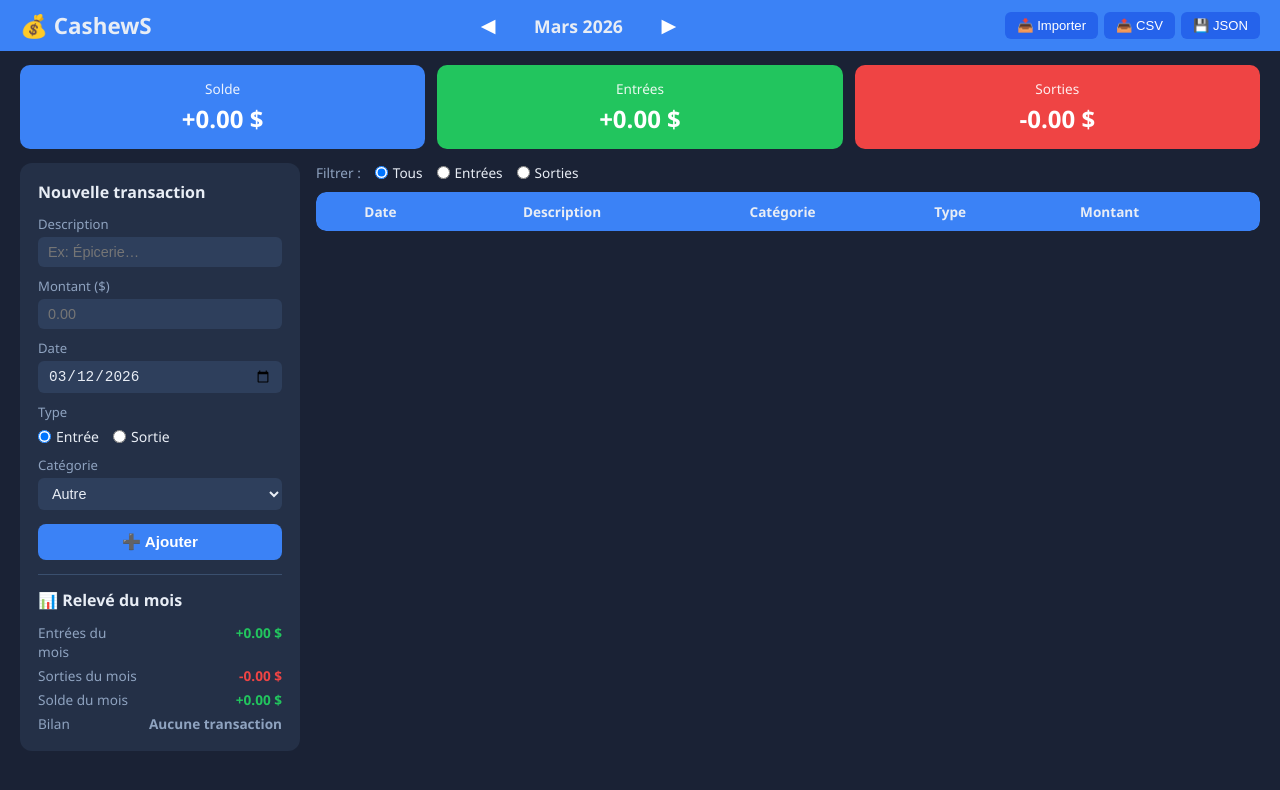
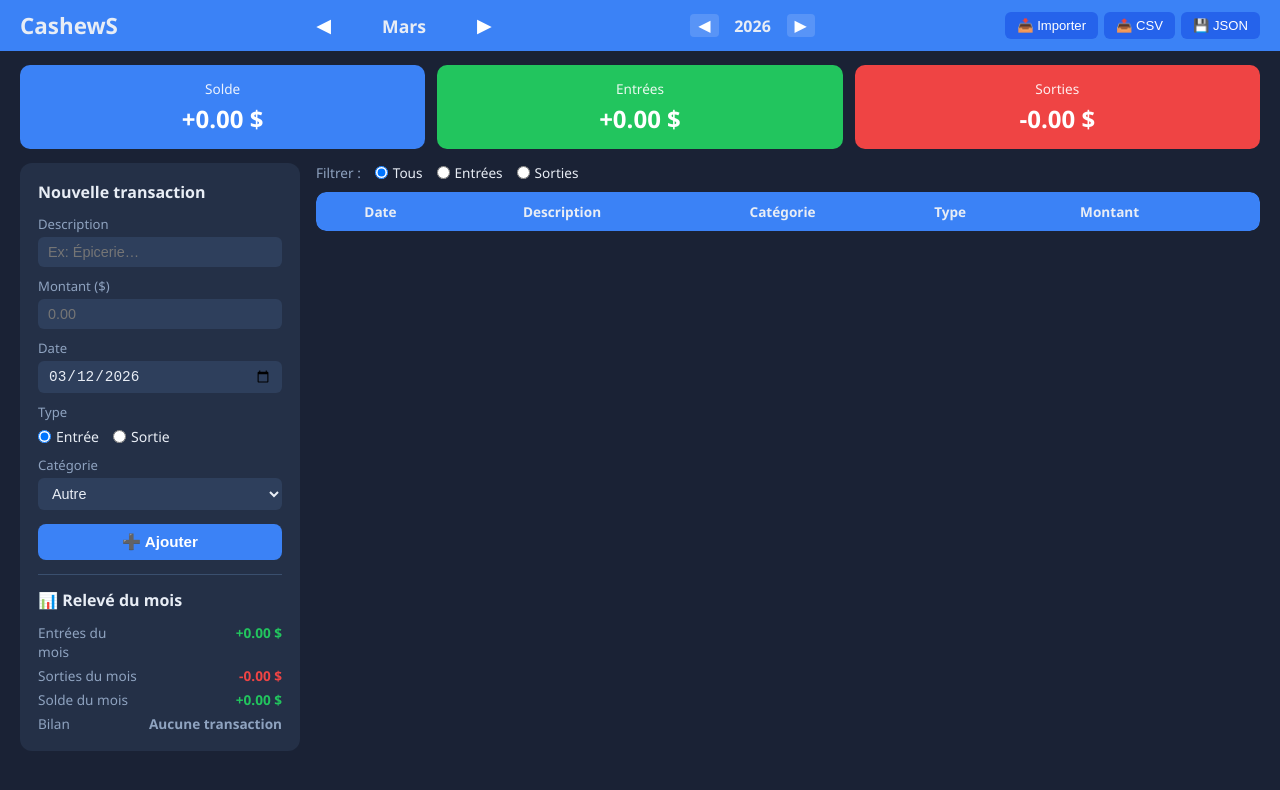
Before and after one commit to DethSpike27/cashews, a plain HTML site: page index.html in a window 1280 px wide. Drawn offline with Linux system fonts and the light colour scheme.

Commit message:
Add files via upload

```diff
--- a/app.js
+++ b/app.js
@@ -15,6 +15,8 @@
   document.getElementById("f-date").value = new Date().toISOString().slice(0,10);
   document.getElementById("btn-prev").addEventListener("click", moisPrecedent);
   document.getElementById("btn-next").addEventListener("click", moisSuivant);
+  document.getElementById("btn-annee-prev").addEventListener("click", anneePrecedente);
+  document.getElementById("btn-annee-next").addEventListener("click", anneeSuivante);
   majNavLabel();
   rafraichir();
   initAutocomplete();
@@ -22,8 +24,8 @@
 
 // ── Navigation mois ───────────────────────────────────────────────────────────
 function majNavLabel() {
-  document.getElementById("lbl-mois").textContent =
-    MOIS_NOMS[moisCourant - 1] + " " + anneeCourante;
+  document.getElementById("lbl-mois").textContent = MOIS_NOMS[moisCourant - 1];
+  document.getElementById("lbl-annee").textContent = anneeCourante;
 }
 function moisPrecedent() {
   if (moisCourant === 1) { moisCourant = 12; anneeCourante--; }
@@ -33,6 +35,16 @@
 function moisSuivant() {
   if (moisCourant === 12) { moisCourant = 1; anneeCourante++; }
   else moisCourant++;
+  majNavLabel(); rafraichir();
+}
+
+// ── Navigation année ──────────────────────────────────────────────────────────
+function anneePrecedente() {
+  anneeCourante--;
+  majNavLabel(); rafraichir();
+}
+function anneeSuivante() {
+  anneeCourante++;
   majNavLabel(); rafraichir();
 }
 
--- a/index.html
+++ b/index.html
@@ -3,17 +3,28 @@
 <head>
   <meta charset="UTF-8">
   <meta name="viewport" content="width=device-width, initial-scale=1.0">
-  <title>💰 CashewS – Gestion Finances</title>
+  <title>CashewS</title>
   <link rel="stylesheet" href="style.css">
+  <!-- Apple Touch Icon (iPad / iPhone Add to Home Screen) -->
+  <link rel="apple-touch-icon" sizes="180x180" href="apple-touch-icon.png">
+  <meta name="apple-mobile-web-app-capable" content="yes">
+  <meta name="apple-mobile-web-app-status-bar-style" content="black-translucent">
+  <meta name="apple-mobile-web-app-title" content="CashewS">
+  <meta name="theme-color" content="#3b82f6">
 </head>
 <body>
   <!-- EN-TÊTE -->
   <header>
-    <span class="logo">💰 CashewS</span>
+    <span class="logo">CashewS</span>
     <nav class="mois-nav">
       <button id="btn-prev">◀</button>
       <span id="lbl-mois">—</span>
       <button id="btn-next">▶</button>
+    </nav>
+    <nav class="annee-nav">
+      <button id="btn-annee-prev">◀</button>
+      <span id="lbl-annee">—</span>
+      <button id="btn-annee-next">▶</button>
     </nav>
     <div class="header-btns">
       <button onclick="importerFichier()">📥 Importer</button>
--- a/style.css
+++ b/style.css
@@ -30,7 +30,16 @@
   border-radius: 4px; transition: background .2s;
 }
 .mois-nav button:hover { background: var(--accent2); }
-#lbl-mois { font-size: 1.1rem; font-weight: 700; min-width: 130px; text-align: center; }
+#lbl-mois { font-size: 1.1rem; font-weight: 700; min-width: 110px; text-align: center; }
+
+.annee-nav { display: flex; align-items: center; gap: 8px; }
+.annee-nav button {
+  background: rgba(255,255,255,.15); border: none; color: white;
+  font-size: 1rem; cursor: pointer; padding: 2px 8px;
+  border-radius: 4px; transition: background .2s;
+}
+.annee-nav button:hover { background: var(--accent2); }
+#lbl-annee { font-size: 1rem; font-weight: 700; min-width: 52px; text-align: center; }
 
 .header-btns { display: flex; gap: 6px; flex-wrap: wrap; }
 .header-btns button {
```
Also changed, not shown: apple-touch-icon.png (added).
